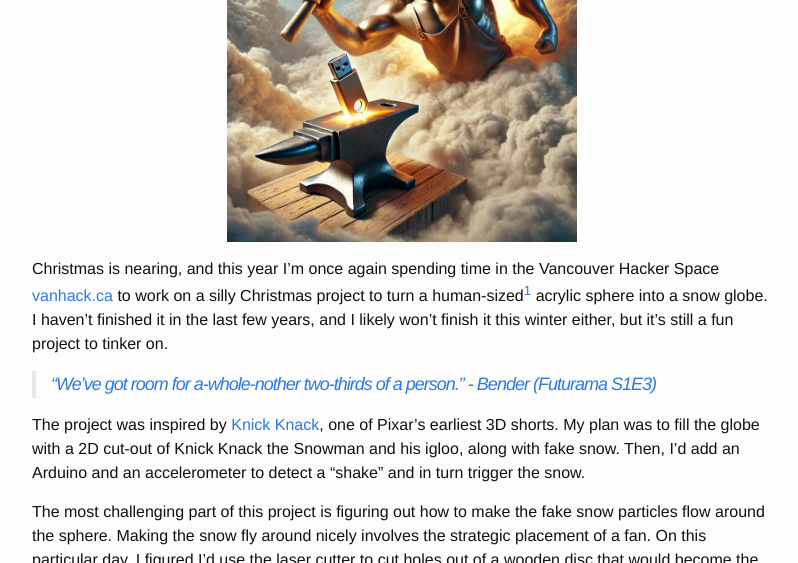
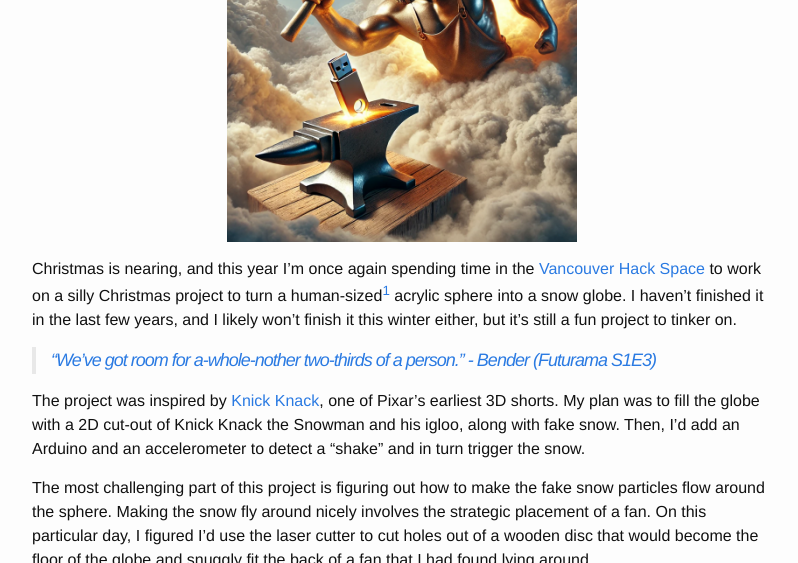
Before and after one commit to lionello/lionello.github.io, a Jekyll site: the page built from _posts/2024-11-19-Nailed-it-with-Defang.markdown, in a window 1280 px wide and 900 px high, scrolled down 308 px, cut to the strip 0-563 px from the top of the window. Shown: the whole strip, without its empty margins (238-1036 px from the left). Built offline with Jekyll 4.4.1, drawn with Linux system fonts in a browser that asks for light colours.

Commit message:
Proper link for vanhack

```diff
--- a/_posts/2024-11-19-Nailed-it-with-Defang.markdown
+++ b/_posts/2024-11-19-Nailed-it-with-Defang.markdown
@@ -8,7 +8,7 @@ date: 2024-11-18 17:34:00.000000000 -08:00
 ![The Greek god Hephaestus striking a USB thumb drive with his hammer in the Cloud](/images/1418fc22c430809baab5f1165ed297db/image.png){: width="350" }
 {: refdef}
 
-Christmas is nearing, and this year I’m once again spending time in the Vancouver Hacker Space [vanhack.ca](http://vanhack.ca) to work on a silly Christmas project to turn a human-sized[^1] acrylic sphere into a snow globe. I haven’t finished it in the last few years, and I likely won’t finish it this winter either, but it’s still a fun project to tinker on.
+Christmas is nearing, and this year I’m once again spending time in the [Vancouver Hack Space](http://vanhack.ca) to work on a silly Christmas project to turn a human-sized[^1] acrylic sphere into a snow globe. I haven’t finished it in the last few years, and I likely won’t finish it this winter either, but it’s still a fun project to tinker on.
 
 > [“We've got room for a-whole-nother two-thirds of a person.” - Bender (Futurama S1E3)](https://theinfosphere.org/Transcript:I,_Roommate#time-07-51)
 
```
